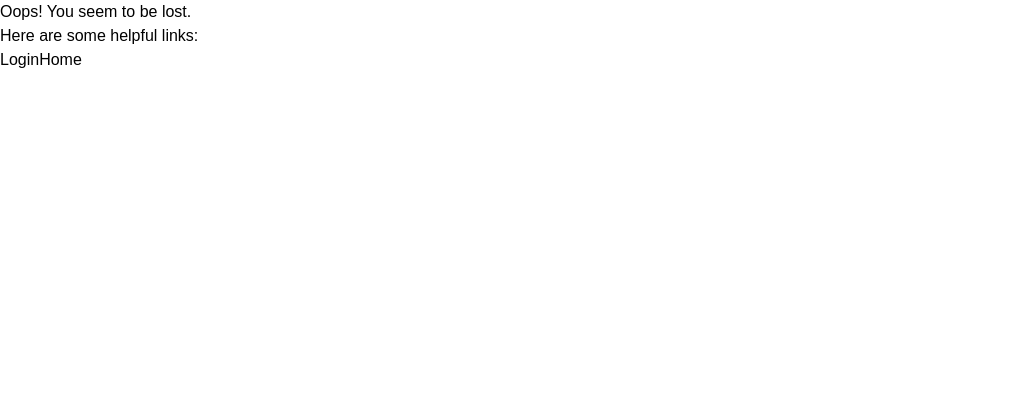
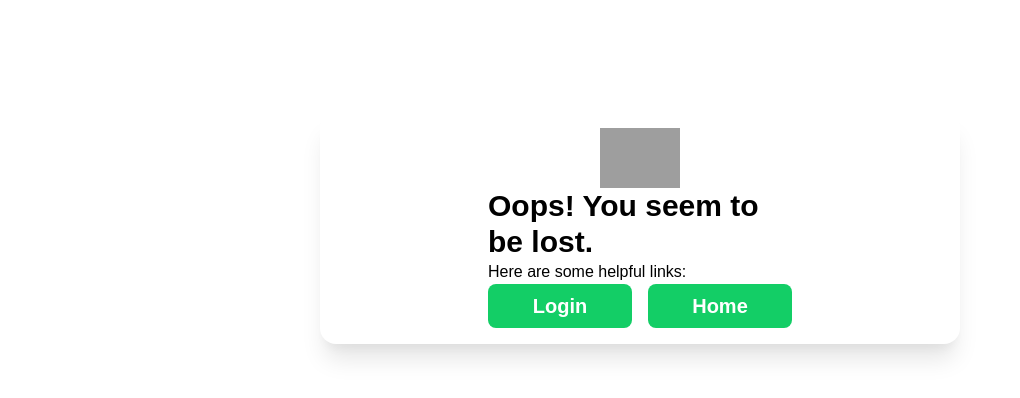
Before and after one commit to AndreaRettaroli/Recycle-Project-asw-21-22, a React (Vite) app in the folder client/: page / in a window 1280 px wide. Shown: the top 398 px of the page, without its empty margins (0-1020 px from the left). Built offline with nearby package versions, Linux system fonts and the light colour scheme; grey boxes are pictures that could not be loaded.

Commit message:
refactor: :lipstick: refactor not found page

```diff
--- a/client/src/pages/NotFound.tsx
+++ b/client/src/pages/NotFound.tsx
@@ -1,13 +1,27 @@
 import React, { FC } from "react";
 import { Link } from "react-router-dom";
+import Button from "../components/UI/Button";
+import Card from "../components/UI/Card";
+import logo from "/recycleLogo.jpg";
 
 const NotFound: FC = () => {
   return (
-    <div>
-      <h1>Oops! You seem to be lost.</h1>
-      <p>Here are some helpful links:</p>
-      <Link to="/login">Login</Link>
-      <Link to="/home">Home</Link>
+    <div className="flex-container">
+      <Card>
+        <img src={logo} width="80px" alt="recycle-logo" />
+        <div className="w-3/6">
+          <h1 className="text-3xl font-bold">Oops! You seem to be lost.</h1>
+          <p>Here are some helpful links:</p>
+          <div className="flex flex-row gap-4">
+            <Button>
+              <Link to="/login">Login</Link>
+            </Button>
+            <Button>
+              <Link to="/home">Home</Link>
+            </Button>
+          </div>
+        </div>
+      </Card>
     </div>
   );
 };
```
